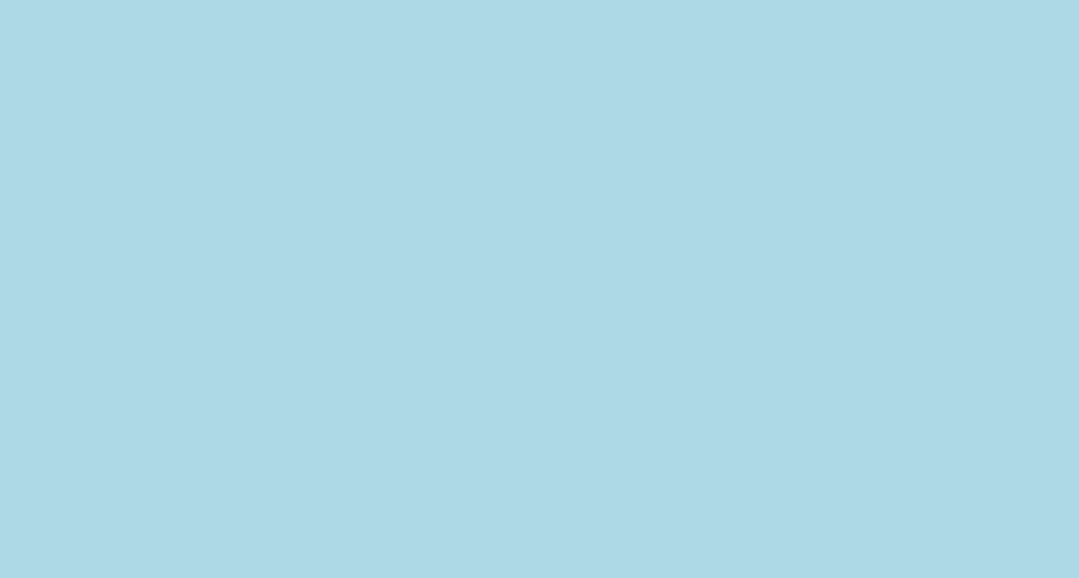
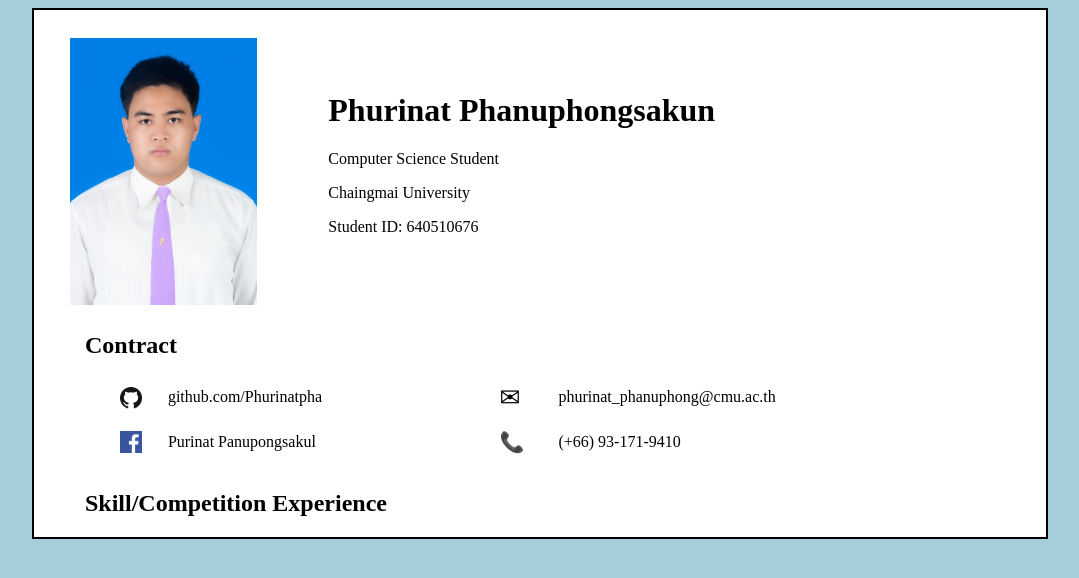
Before and after one commit to Phurinatpha/flaskApp0, a Flask app: page /lab02 in a window 1280 px wide. Before the commit the part shown is empty. Shown: the top 578 px of the page, without its empty margins (100-1179 px from the left). Run offline with Flask 2, Linux system fonts and the light colour scheme.

Commit message:
resume update

```diff
--- a/app/static/css/resume.css
+++ b/app/static/css/resume.css
@@ -1,3 +1,14 @@
 body {
-    background-color: lightblue;
+    background-color: rgb(165, 205, 218);
 }
+
+a:link, a:visited {
+    background-color: #ffffff;
+    color: #000000;
+    text-decoration: none;
+    display: inline-block;
+}
+
+a:hover, a:active {
+    background-color: #ffffff;
+}
--- a/app/static/lab02_resume.html
+++ b/app/static/lab02_resume.html
@@ -5,10 +5,47 @@ Phurinat Phanuphongsakun (lokcet)
 lab02 204212 sec001 -->
 <html lang="en">
 <head>
-  <meta charset="utf-8">
+  <meta charset="UTF-8">
   <link rel="stylesheet" href="static/css/resume.css">
-  <title>Original title</title>
+  <title>Phurinat 's resume</title>
 </head>
 <body>
+  <div style="width: 80%;margin: auto;border: 2px solid black;background-color: white">
+    <div>
+      <table style="width:100%;">
+          <tr>
+            <td style="width: 25%;"><img src="static/img/profile_pic.jpg" style="width:75%;margin-left: 13%;margin-top: 10%;"></td>
+            <td style="width: 75%;">
+              <h1 style="margin-left: 5%;margin-right: 3%;">Phurinat Phanuphongsakun</h1>
+              <p style="margin-left: 5%;margin-right: 3%;">Computer Science Student</p>
+              <p style="margin-left: 5%;margin-right: 3%;">Chaingmai University</p>
+              <p style="margin-left: 5%;margin-right: 3%;">Student ID: 640510676</p>
+            </td>
+          </tr>
+      </table>
+    </div>
+    <div style="margin-left: 5%;margin-right: 5%;">
+      <h2>Contract</h2>
+      <table style="width: 100%;margin-left: 3%;margin-right: 3%;">
+          <tr>
+            <td>
+              <img src="static/img/GitHub-black.png" style="width: 22px;;margin-left: 10%;margin-top: 10%;">
+            </td>
+            <td><a href="https://github.com/Phurinatpha">github.com/Phurinatpha</a></td>
+            <td><span style='font-size:25px;'>&#9993;</span></td>
+            <td><a href="mailto:phurinat_phanuphong@cmu.ac.th">phurinat_phanuphong@cmu.ac.th</a></td>
+          </tr>
+          <tr>
+            <td><img src="static/img/facebook.png" style="width: 22px;;margin-left: 10%;margin-top: 10%;"></td>
+            <td><a href="https://www.facebook.com/profile.php?id=100006122051062">Purinat Panupongsakul</a></td>
+            <td><span style='font-size:20px;'>&#128222;</span></td>
+            <td><p>(+66) 93-171-9410</p></td>
+          </tr>
+      </table>
+    </div>
+    <div>
+      <h2 style="margin-left: 5%;margin-right: 5%;">Skill/Competition Experience</h2>
+    </div>
+  </div>
 </body>
 </html>
```
Also changed, not shown: app/static/img/GitHub-black.png (added), app/static/img/facebook.png (added), app/static/img/profile_pic.jpg (added), 1 other file.
